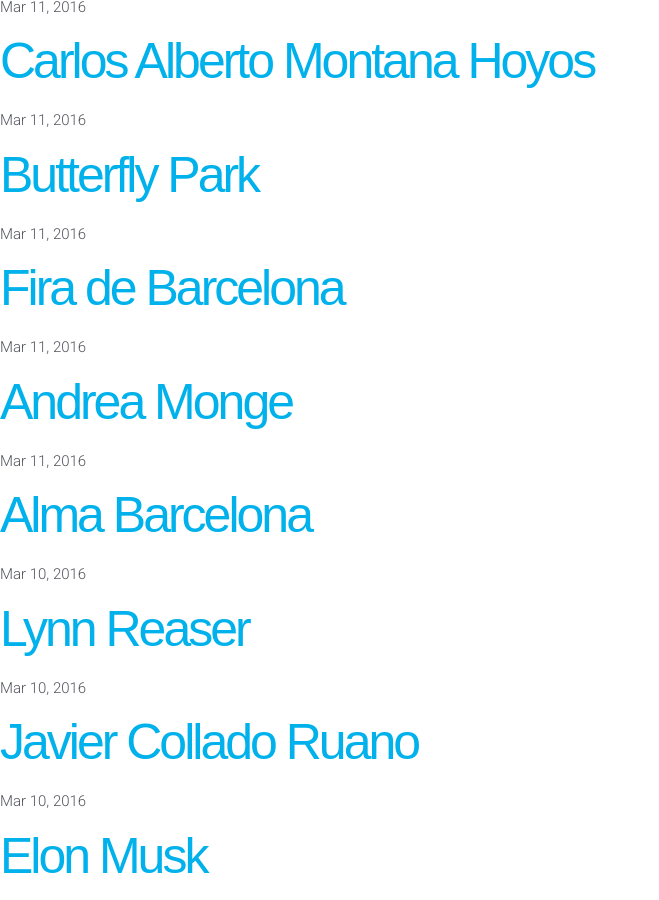
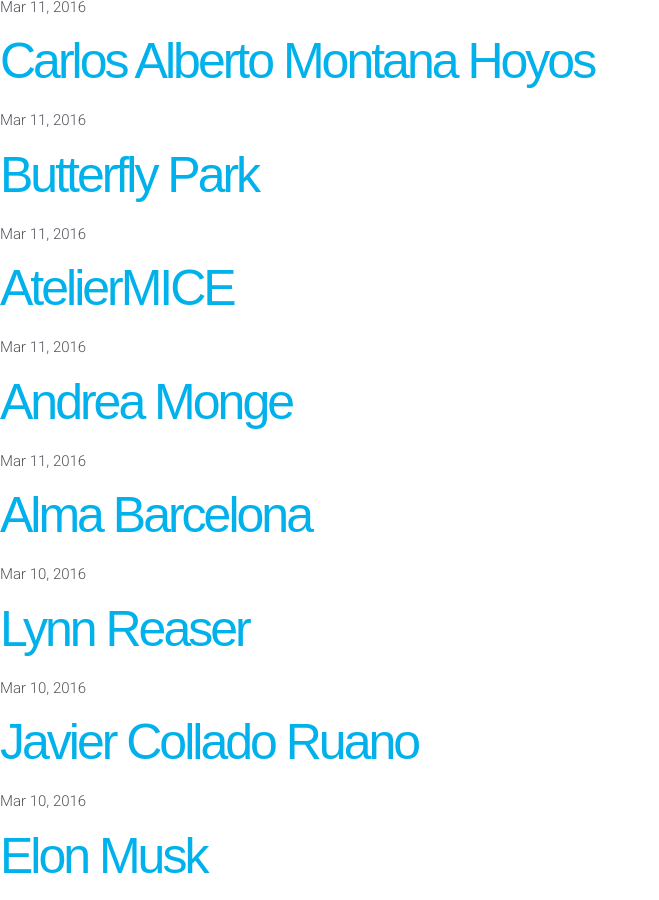
Before and after one commit to BiomimeticChallenges/biomimeticchallenges.github.io, a Jekyll site: the page built from index3.html, in a window 1280 px wide and 900 px high, scrolled down 1920 px. Shown: the whole window, without its empty margins (0-659 px from the left). Built offline with Jekyll 4.4.1, drawn with Linux system fonts in a browser that asks for light colours; nearby versions of some CDN libraries; some web fonts are replaced; library files that are not in the unit come from our copies.

Commit message:
revisades metadades contacts atelierMICE.

```diff
--- a/_posts/2016-03-11-atelier-mice.md
+++ b/_posts/2016-03-11-atelier-mice.md
@@ -1,6 +1,6 @@
 ---
 layout: person
-title:  "Fira de Barcelona"
+title:  "AtelierMICE"
 date:   2016-03-11 09:11:23 +0100
 category: organizers
 share: true
```
